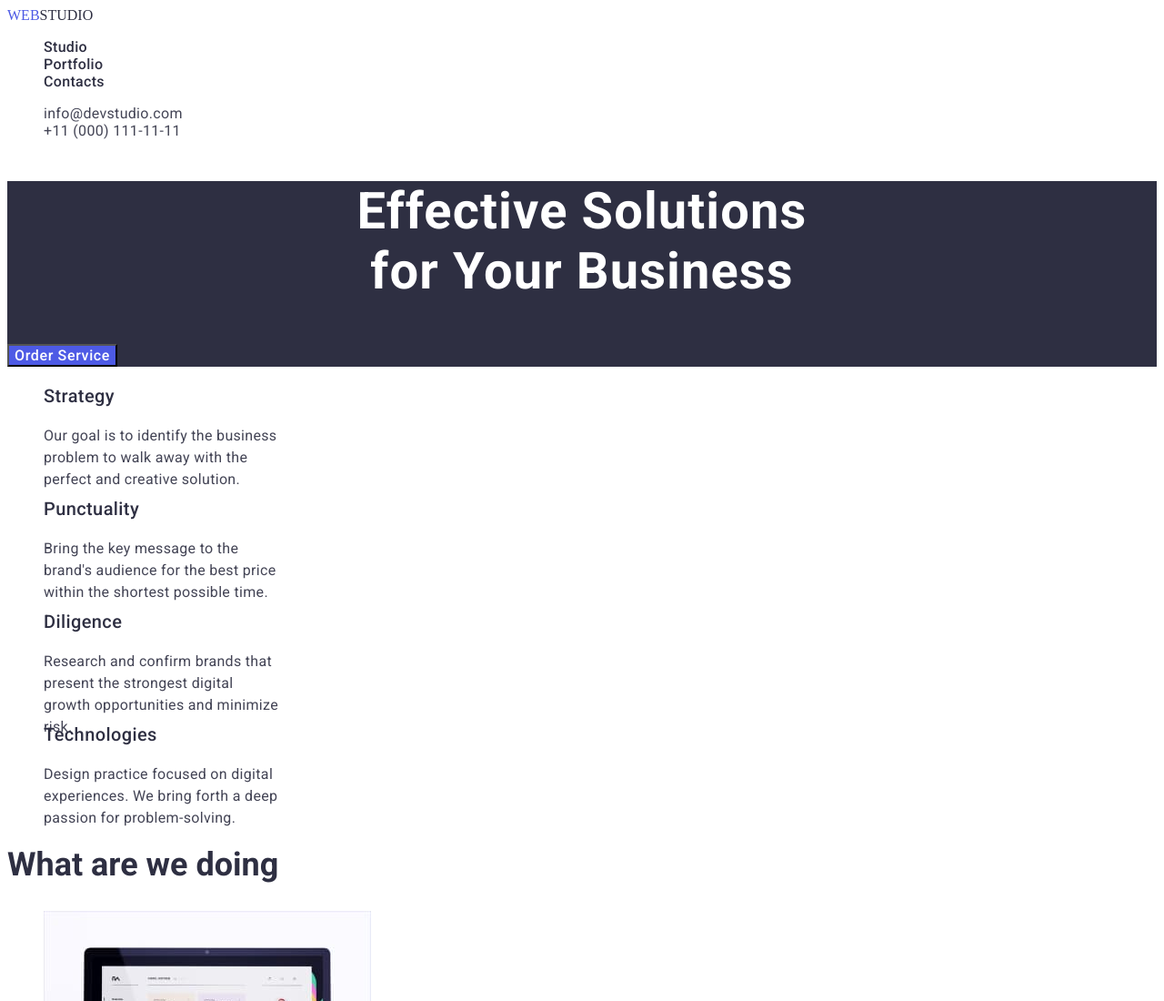
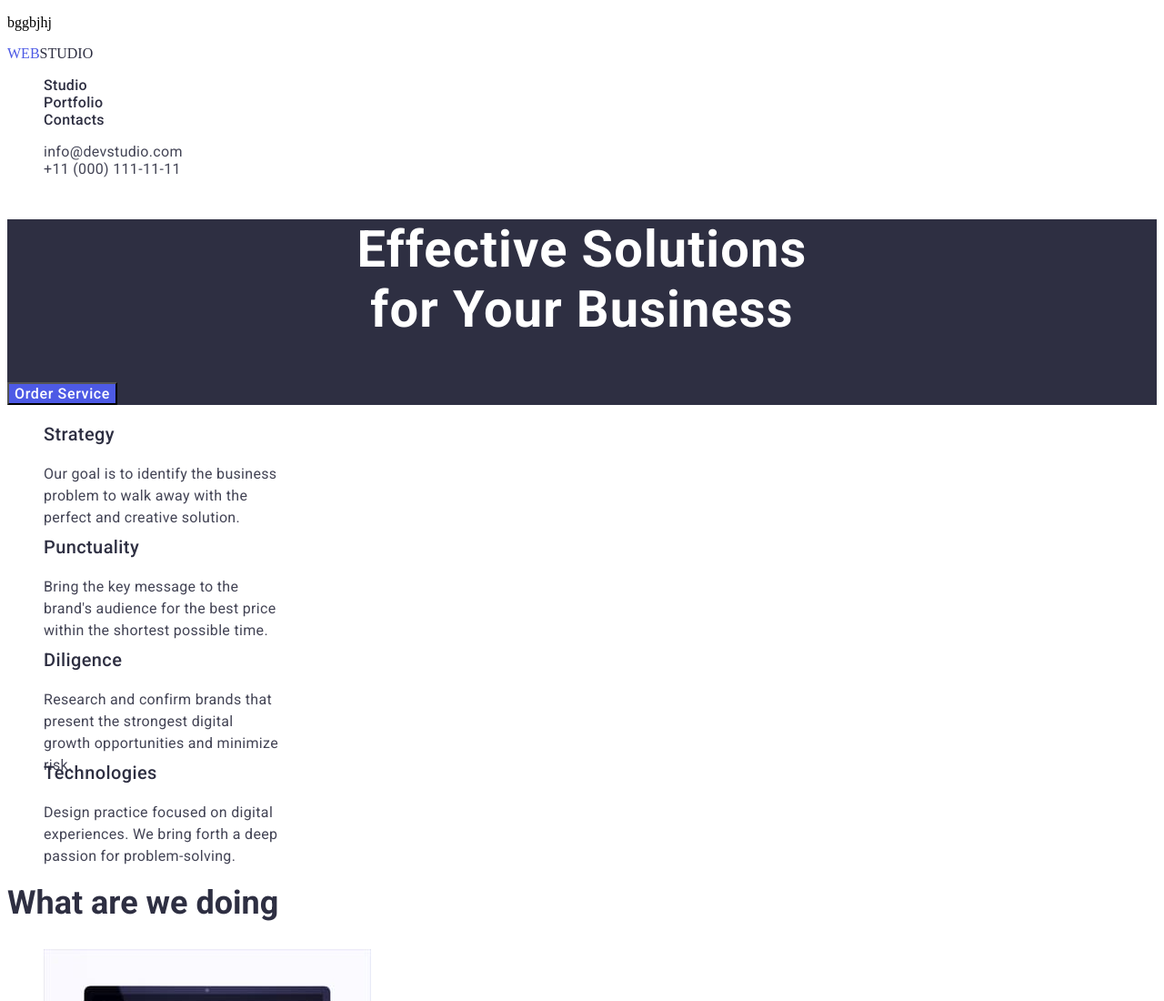
Before and after one commit to ng-christina/HTML, a plain HTML site: page WEBSITE.html in a window 1280 px wide. Shown: the top 1100 px of the page at 91% size. Drawn offline with Linux system fonts and the light colour scheme.

Commit message:
Update WEBSITE.html

```diff
--- a/WEBSITE.html
+++ b/WEBSITE.html
@@ -15,6 +15,7 @@
     <!--HEADER -->
     <header class="header-page">
         <!--Logo-->
+        <p>bggbjhj</p>
         <a class="logotype link" href="./WEBSITE.html">WEB<span class="logo-header">STUDIO</span> </a>
         <nav class="navigation">
             <!--Menu Nuv-->
```
